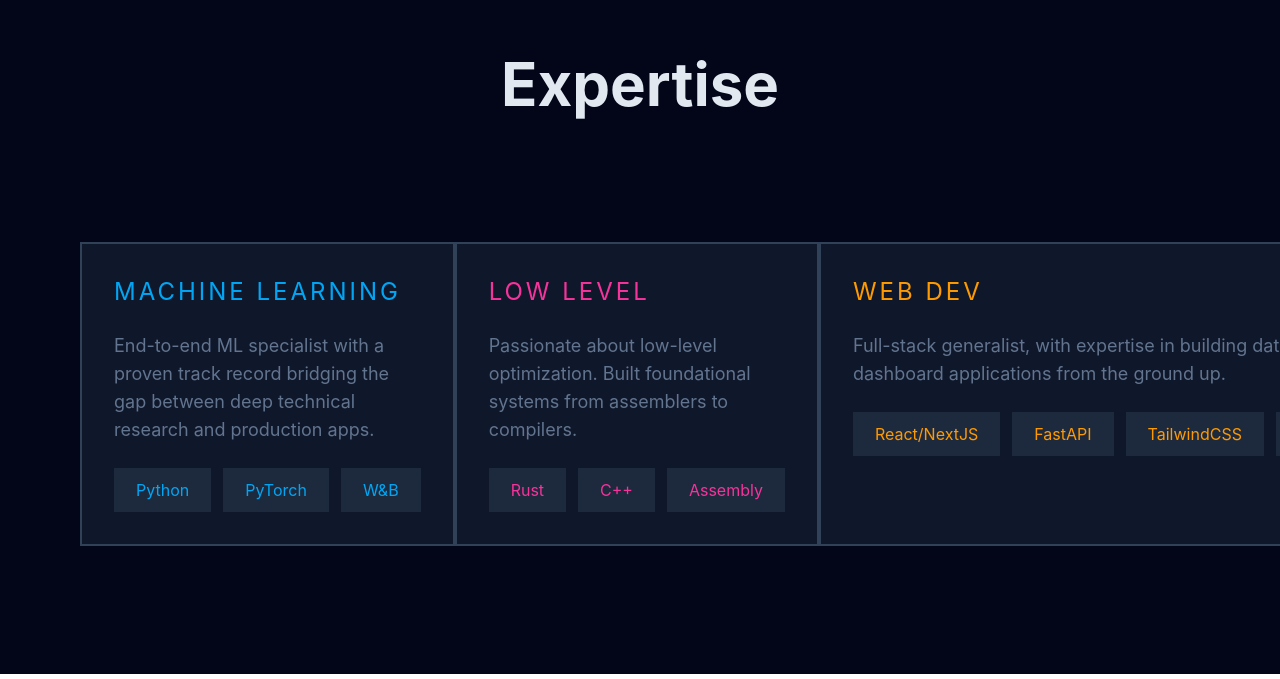
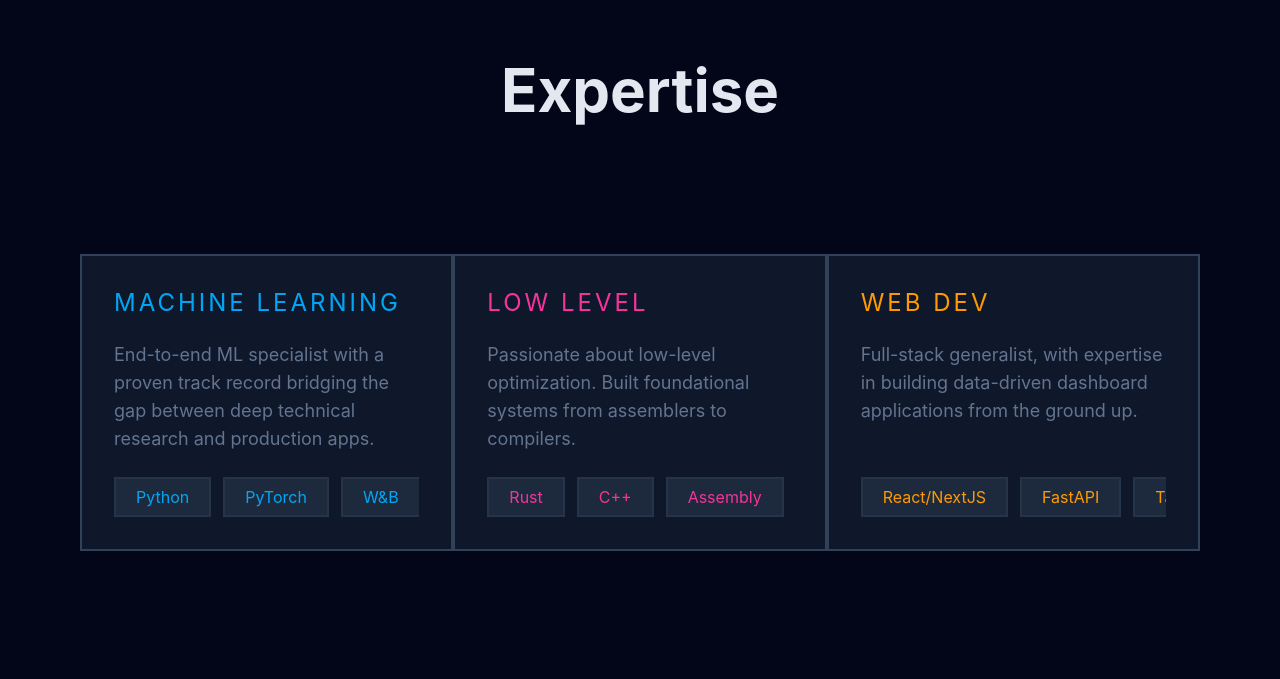
Before and after one commit to alekshiidenhovi/personal-website, a Vue app: page / in a window 1280 px wide. Shown: the part 842-1521 px from the top of the page. Built offline with nearby package versions, Linux system fonts and the light colour scheme.

Commit message:
refactor to native vue scoped styles

```diff
--- a/src/App.vue
+++ b/src/App.vue
@@ -16,8 +16,20 @@
 </script>
 
 <template>
-  <main class="flex min-h-screen w-screen flex-col items-center overflow-y-auto bg-neutral-950">
+  <main>
     <HeroSection />
     <ExpertiseSection />
   </main>
 </template>
+
+<style scoped>
+main {
+  display: flex;
+  flex-direction: column;
+  align-items: center;
+  min-height: 100dvh;
+  width: 100dvw;
+  overflow-y: auto;
+  background-color: var(--neutral-950);
+}
+</style>
--- a/src/components/ExpertiseCard.vue
+++ b/src/components/ExpertiseCard.vue
@@ -1,5 +1,4 @@
 <script setup lang="ts">
-import { tv } from "tailwind-variants";
 import type { Expertise } from "../types";
 import Tag from "./Tag.vue";
 
@@ -12,28 +11,72 @@
   }[]
 }
 const props = defineProps<Props>();
-
-const titleStyles = tv({
-  base: "text-2xl font-normal tracking-[3px] uppercase",
-  variants: {
-    color: {
-      machineLearning: "text-primary-500",
-      lowLevel: "text-accent-500",
-      webDev: "text-warning-500",
-    },
-  },
-});
-
 </script>
 
 <template>
-  <div class="flex flex-col gap-6 p-8 border-2 border-neutral-700 bg-neutral-900 w-full">
-    <div>
-      <h3 :class="titleStyles({ color: cardColor })">{{ cardTitle }}</h3>
+  <div class="card">
+    <div class="title-container">
+      <h3 :class="{
+        'title-ml': cardColor === 'machineLearning',
+        'title-ll': cardColor === 'lowLevel',
+        'title-wd': cardColor === 'webDev',
+      }">{{ cardTitle }}</h3>
     </div>
-    <p class="text-neutral-500 text-lg font-normal">{{ cardText }}</p>
-    <div class="flex gap-3 w-full overflow-x-auto">
+    <p>{{ cardText }}</p>
+    <div class="tag-container">
       <Tag v-for="tag in props.tags" :color="cardColor" :text="tag.tagText" />
     </div>
   </div>
 </template>
+
+<style scoped>
+.card {
+  display: flex;
+  flex-direction: column;
+  gap: 1.5rem;
+  padding: 2rem;
+  border: 2px solid var(--neutral-700);
+  background-color: var(--neutral-900);
+  width: 100%;
+  justify-content: between;
+  height: 100%;
+}
+
+.title-container {
+  display: flex;
+  gap: 0.5rem;
+}
+
+.title-container h3 {
+  font-size: 1.5rem;
+  font-weight: 400;
+  letter-spacing: 3px;
+  text-transform: uppercase;
+}
+
+.title-container .title-ml {
+  color: var(--primary-500);
+}
+
+.title-container .title-ll {
+  color: var(--accent-500);
+}
+
+.title-container .title-wd {
+  color: var(--warning-500);
+}
+
+p {
+  color: var(--neutral-500);
+  font-size: 1.125rem;
+  line-height: calc(1.75 / 1.125);
+  flex-grow: 1;
+}
+
+.tag-container {
+  display: flex;
+  gap: 0.75rem;
+  width: 100%;
+  overflow-x: auto;
+}
+</style>
--- a/src/components/ExpertiseSection.vue
+++ b/src/components/ExpertiseSection.vue
@@ -1,13 +1,11 @@
 <script setup lang="ts">
-import type { Expertise } from "../types";
 import ExpertiseCard from "./ExpertiseCard.vue";
-
 </script>
 
 <template>
-  <section id="expertise" class="flex w-full max-w-7xl flex-col items-center gap-32 pt-24 pb-32 px-20 bg-neutral-950">
-    <h2 class="text-6xl font-bold text-neutral-200">Expertise</h2>
-    <div class="flex w-full h-full">
+  <section id="expertise">
+    <h2>Expertise</h2>
+    <div class="card-container">
       <ExpertiseCard cardColor="machineLearning" cardTitle="Machine Learning"
         cardText="End-to-end ML specialist with a proven track record bridging the gap between deep technical research and production apps."
         :tags="[
@@ -53,3 +51,31 @@
     </div>
   </section>
 </template>
+
+<style scoped>
+#expertise {
+  display: flex;
+  flex-direction: column;
+  align-items: center;
+  justify-content: center;
+  gap: 8rem;
+  padding: 6rem 5rem 8rem 5rem;
+  width: 100%;
+  max-width: 96rem;
+  background-color: var(--neutral-950);
+}
+
+h2 {
+  font-size: 3.75rem;
+  font-weight: 700;
+  color: var(--neutral-200);
+}
+
+.card-container {
+  display: grid;
+  justify-content: center;
+  grid-template-columns: repeat(3, minmax(0, 1fr));
+  height: 100%;
+  width: 100%;
+}
+</style>
--- a/src/components/Tag.vue
+++ b/src/components/Tag.vue
@@ -1,6 +1,5 @@
 <script setup lang="ts">
 import type { Expertise } from "../types";
-import { tv } from "tailwind-variants";
 
 interface Props {
   color: Expertise;
@@ -8,21 +7,33 @@
 }
 const props = defineProps<Props>();
 
-const tagStyles = tv({
-  base: "border-2 bg-neutral-800 px-5 py-2",
-  variants: {
-    color: {
-      machineLearning: "text-primary-500 border-neutral-800",
-      lowLevel: "text-accent-500 border-neutral-800",
-      webDev: "text-warning-500 border-neutral-800",
-    },
-  },
-});
 
 </script>
 
 <template>
-  <div :class="tagStyles({ color: props.color })">
-    {{ text }}
-  </div>
+  <div class="base" :class="{
+    ml: props.color === 'machineLearning',
+    ll: props.color === 'lowLevel',
+    wd: props.color === 'webDev',
+  }"> {{ text }} </div>
 </template>
+
+<style scoped>
+.base {
+  border: 2px solid color-mix(in srgb, var(--neutral-700), transparent 50%);
+  background-color: var(--neutral-800);
+  padding: 0.5rem 1.25rem;
+}
+
+.ml {
+  color: var(--primary-500);
+}
+
+.ll {
+  color: var(--accent-500);
+}
+
+.wd {
+  color: var(--warning-500);
+}
+</style>
--- a/src/style.css
+++ b/src/style.css
@@ -1,101 +1,91 @@
-@import "tailwindcss";
+* {
+  box-sizing: border-box;
+  padding: 0;
+  margin: 0;
+}
 
-@theme {
-  --color-*: initial;
+html {
+  font-family: inter, system-ui, sans-serif;
+}
 
+:root {
   /* Slate */
-  --color-neutral-100: oklch(0.968 0.007 247.896);
-  --color-neutral-200: oklch(0.929 0.013 255.508);
-  --color-neutral-300: oklch(0.869 0.022 252.894);
-  --color-neutral-400: oklch(0.704 0.04 256.788);
-  --color-neutral-500: oklch(0.554 0.046 257.417);
-  --color-neutral-600: oklch(0.446 0.043 257.281);
-  --color-neutral-700: oklch(0.372 0.044 257.287);
-  --color-neutral-800: oklch(0.279 0.041 260.031);
-  --color-neutral-900: oklch(0.208 0.042 265.755);
-  --color-neutral-950: oklch(0.129 0.042 264.695);
+  --neutral-100: oklch(0.968 0.007 247.896);
+  --neutral-200: oklch(0.929 0.013 255.508);
+  --neutral-300: oklch(0.869 0.022 252.894);
+  --neutral-400: oklch(0.704 0.04 256.788);
+  --neutral-500: oklch(0.554 0.046 257.417);
+  --neutral-600: oklch(0.446 0.043 257.281);
+  --neutral-700: oklch(0.372 0.044 257.287);
+  --neutral-800: oklch(0.279 0.041 260.031);
+  --neutral-900: oklch(0.208 0.042 265.755);
+  --neutral-950: oklch(0.129 0.042 264.695);
 
   /* Sky */
-  --color-primary-50: oklch(0.977 0.013 236.62);
-  --color-primary-100: oklch(0.951 0.026 236.824);
-  --color-primary-200: oklch(0.901 0.058 230.902);
-  --color-primary-300: oklch(0.828 0.111 230.318);
-  --color-primary-400: oklch(0.746 0.16 232.661);
-  --color-primary-500: oklch(0.685 0.169 237.323);
-  --color-primary-600: oklch(0.588 0.158 241.966);
-  --color-primary-700: oklch(0.5 0.134 242.749);
-  --color-primary-800: oklch(0.443 0.11 240.79);
-  --color-primary-900: oklch(0.391 0.09 240.876);
-  --color-primary-950: oklch(0.293 0.066 243.157);
+  --primary-50: oklch(0.977 0.013 236.62);
+  --primary-100: oklch(0.951 0.026 236.824);
+  --primary-200: oklch(0.901 0.058 230.902);
+  --primary-300: oklch(0.828 0.111 230.318);
+  --primary-400: oklch(0.746 0.16 232.661);
+  --primary-500: oklch(0.685 0.169 237.323);
+  --primary-600: oklch(0.588 0.158 241.966);
+  --primary-700: oklch(0.5 0.134 242.749);
+  --primary-800: oklch(0.443 0.11 240.79);
+  --primary-900: oklch(0.391 0.09 240.876);
+  --primary-950: oklch(0.293 0.066 243.157);
 
   /* Pink */
-  --color-accent-50: oklch(0.971 0.014 343.198);
-  --color-accent-100: oklch(0.948 0.028 342.258);
-  --color-accent-200: oklch(0.899 0.061 343.231);
-  --color-accent-300: oklch(0.823 0.12 346.018);
-  --color-accent-400: oklch(0.718 0.202 349.761);
-  --color-accent-500: oklch(0.656 0.241 354.308);
-  --color-accent-600: oklch(0.592 0.249 0.584);
-  --color-accent-700: oklch(0.525 0.223 3.958);
-  --color-accent-800: oklch(0.459 0.187 3.815);
-  --color-accent-900: oklch(0.408 0.153 2.432);
-  --color-accent-950: oklch(0.284 0.109 3.907);
+  --accent-50: oklch(0.971 0.014 343.198);
+  --accent-100: oklch(0.948 0.028 342.258);
+  --accent-200: oklch(0.899 0.061 343.231);
+  --accent-300: oklch(0.823 0.12 346.018);
+  --accent-400: oklch(0.718 0.202 349.761);
+  --accent-500: oklch(0.656 0.241 354.308);
+  --accent-600: oklch(0.592 0.249 0.584);
+  --accent-700: oklch(0.525 0.223 3.958);
+  --accent-800: oklch(0.459 0.187 3.815);
+  --accent-900: oklch(0.408 0.153 2.432);
+  --accent-950: oklch(0.284 0.109 3.907);
 
   /* Lime */
-  --color-success-50: oklch(0.986 0.031 120.757);
-  --color-success-100: oklch(0.967 0.067 122.328);
-  --color-success-200: oklch(0.938 0.127 124.321);
-  --color-success-300: oklch(0.897 0.196 126.665);
-  --color-success-400: oklch(0.841 0.238 128.85);
-  --color-success-500: oklch(0.768 0.233 130.85);
-  --color-success-600: oklch(0.648 0.2 131.684);
-  --color-success-700: oklch(0.532 0.157 131.589);
-  --color-success-800: oklch(0.453 0.124 130.933);
-  --color-success-900: oklch(0.405 0.101 131.063);
-  --color-success-950: oklch(0.274 0.072 132.109);
+  --success-50: oklch(0.986 0.031 120.757);
+  --success-100: oklch(0.967 0.067 122.328);
+  --success-200: oklch(0.938 0.127 124.321);
+  --success-300: oklch(0.897 0.196 126.665);
+  --success-400: oklch(0.841 0.238 128.85);
+  --success-500: oklch(0.768 0.233 130.85);
+  --success-600: oklch(0.648 0.2 131.684);
+  --success-700: oklch(0.532 0.157 131.589);
+  --success-800: oklch(0.453 0.124 130.933);
+  --success-900: oklch(0.405 0.101 131.063);
+  --success-950: oklch(0.274 0.072 132.109);
 
   /* Amber */
-  --color-warning-50: oklch(0.987 0.022 95.277);
-  --color-warning-100: oklch(0.962 0.059 95.617);
-  --color-warning-200: oklch(0.924 0.12 95.746);
-  --color-warning-300: oklch(0.879 0.169 91.605);
-  --color-warning-400: oklch(0.828 0.189 84.429);
-  --color-warning-500: oklch(0.769 0.188 70.08);
-  --color-warning-600: oklch(0.666 0.179 58.318);
-  --color-warning-700: oklch(0.555 0.163 48.998);
-  --color-warning-800: oklch(0.473 0.137 46.201);
-  --color-warning-900: oklch(0.414 0.112 45.904);
-  --color-warning-950: oklch(0.279 0.077 45.635);
+  --warning-50: oklch(0.987 0.022 95.277);
+  --warning-100: oklch(0.962 0.059 95.617);
+  --warning-200: oklch(0.924 0.12 95.746);
+  --warning-300: oklch(0.879 0.169 91.605);
+  --warning-400: oklch(0.828 0.189 84.429);
+  --warning-500: oklch(0.769 0.188 70.08);
+  --warning-600: oklch(0.666 0.179 58.318);
+  --warning-700: oklch(0.555 0.163 48.998);
+  --warning-800: oklch(0.473 0.137 46.201);
+  --warning-900: oklch(0.414 0.112 45.904);
+  --warning-950: oklch(0.279 0.077 45.635);
 
   /* Rose */
-  --color-danger-50: oklch(0.969 0.015 12.422);
-  --color-danger-100: oklch(0.941 0.03 12.58);
-  --color-danger-200: oklch(0.892 0.058 10.001);
-  --color-danger-300: oklch(0.81 0.117 11.638);
-  --color-danger-400: oklch(0.712 0.194 13.428);
-  --color-danger-500: oklch(0.645 0.246 16.439);
-  --color-danger-600: oklch(0.586 0.253 17.585);
-  --color-danger-700: oklch(0.514 0.222 16.935);
-  --color-danger-800: oklch(0.455 0.188 13.697);
-  --color-danger-900: oklch(0.41 0.159 10.272);
-  --color-danger-950: oklch(0.271 0.105 12.094);
+  --danger-50: oklch(0.969 0.015 12.422);
+  --danger-100: oklch(0.941 0.03 12.58);
+  --danger-200: oklch(0.892 0.058 10.001);
+  --danger-300: oklch(0.81 0.117 11.638);
+  --danger-400: oklch(0.712 0.194 13.428);
+  --danger-500: oklch(0.645 0.246 16.439);
+  --danger-600: oklch(0.586 0.253 17.585);
+  --danger-700: oklch(0.514 0.222 16.935);
+  --danger-800: oklch(0.455 0.188 13.697);
+  --danger-900: oklch(0.41 0.159 10.272);
+  --danger-950: oklch(0.271 0.105 12.094);
 
-  --color-black: #000;
-  --color-white: #fff;
-
-  --container-8xl: 88rem;
-  --container-9xl: 96rem;
+  --black: #000;
+  --white: #fff;
 }
-
-@utility gradient-overlay {
-  background-image: radial-gradient(
-    ellipse 60dvw 50dvh at center top,
-    theme("colors.primary.600 / 0.25") 0%,
-    theme("colors.primary.600 / 0.12") 20%,
-    theme("colors.primary.600 / 0.06") 35%,
-    theme("colors.primary.600 / 0.03") 50%,
-    theme("colors.primary.600 / 0.015") 65%,
-    theme("colors.primary.600 / 0.005") 80%,
-    transparent 100%
-  );
-}
```
Also changed, not shown: src/components/HeroSection.vue (+70 -9 lines).
